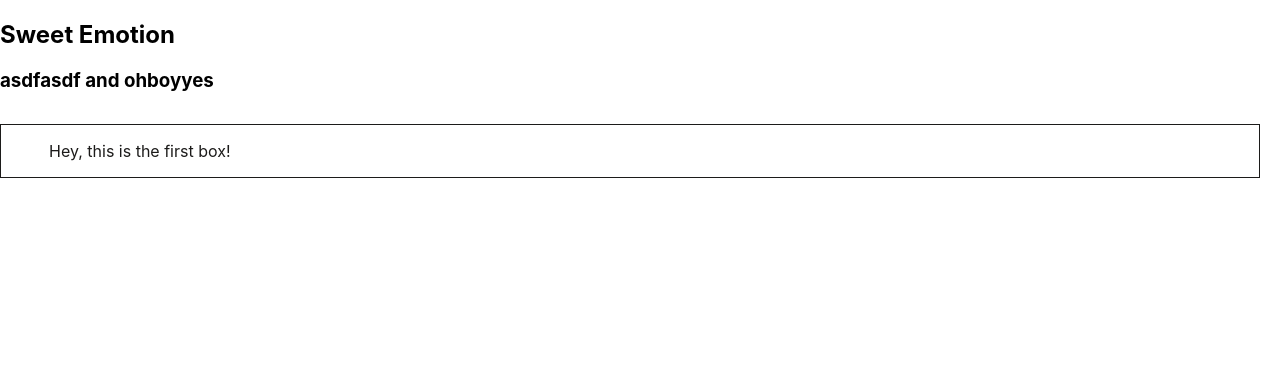
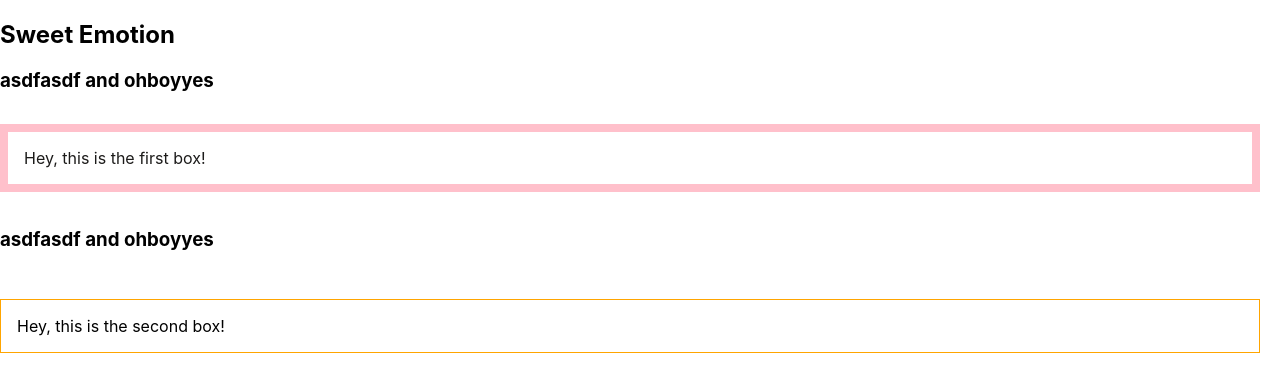
Before and after one commit to mmcculloughrockethomes/emotional-styled-system, a React (Create React App) app: page / in a window 1280 px wide. Shown: the top 392 px of the page. Built offline with nearby package versions, Linux system fonts and the light colour scheme.

Commit message:
Clean up component

```diff
--- a/src/Emotion/SectionEmotion.tsx
+++ b/src/Emotion/SectionEmotion.tsx
@@ -22,12 +22,13 @@
         mb="9"
         showBoxTitle="asdfasdf"
         mt="8"
-        pl="12"
+        pl="4"
+        mx="4"
         myTitle="Wuuuut ya I tink that is cool"
         color="sprk.black"
-        xs={{
+        sx={{
           borderColor: "pink",
-          boxShadow: "1px 4px 18px #004fff",
+          borderWidth: "8px",
         }}
         onClick={() => {
           console.log("oh ya");
@@ -38,6 +39,21 @@
       >
         <p>Hey, this is the first box!</p>
       </Box>
+      <Box
+        mb="9"
+        showBoxTitle="asdfasdf"
+        mt="12"
+        pl="4"
+        mx="4"
+        onClick={() => {
+          console.log("oh ya");
+        }}
+        matIsCool="ohboyyes"
+        className="shit-ya"
+        id="box-1"
+      >
+        <p>Hey, this is the second box!</p>
+      </Box>
     </div>
   );
 }
--- a/src/Emotion/components/Box.tsx
+++ b/src/Emotion/components/Box.tsx
@@ -17,21 +17,17 @@
   showBoxTitle,
   myTitle,
   matIsCool,
-  ...otherProps
+  ...rest
 }: boxPropTypes) => {
   const TagName = as ? as : "div";
-  const [styleProps, forWardProps] = parseStyleProps(otherProps);
-
-  const BoxStyleProps = {
-    border: "solid thin",
-    borderColor: "purple",
-    boxShadow: "",
-  };
+  const [styleProps, forWardProps] = parseStyleProps(rest);
 
   const boxStyles = {
-    ...styleProps,
     border: "solid thin",
     marginRight: "20px",
+    borderColor: "orange",
+    borderWidth: "1px",
+    ...styleProps,
   };
 
   return (
--- a/src/Emotion/system/system.ts
+++ b/src/Emotion/system/system.ts
@@ -3,6 +3,9 @@
 
 export interface anyReactProps {
   [x: string]: unknown;
+  sx?: {
+    [x: string]: string;
+  };
 }
 
 export type cssPropAndVar = [keyof themeValue, string];
@@ -19,7 +22,7 @@
 export function parseStyleProps(props: anyReactProps) {
   const styleProps: { [x: string]: string | number } = {};
   const forwardProps: { [x: string]: unknown } = {};
-  const { xs, ...rest } = props;
+  const { sx, ...rest } = props;
 
   Object.entries(rest).forEach((entry: [string, unknown]) => {
     const [key, value] = entry;
@@ -34,14 +37,16 @@
   });
 
   const stylePropsMapped = getMappedStyleProps(styleProps);
+  const finalStyledPropsMapped = { ...stylePropsMapped, ...sx };
 
-  return [stylePropsMapped, forwardProps];
+  return [finalStyledPropsMapped, forwardProps];
 }
 
 // The prop keys are already known to be valid prop keys
 interface mappedStylePropsTypes {
   [x: string]: string;
 }
+
 const getMappedStyleProps = (styleProps: { [x: string]: string | number }) => {
   const mappedStyleProps: mappedStylePropsTypes = {};
 
@@ -71,8 +76,6 @@
 
 /**
  * Style Props tools
- *
- * WIP
  *
  * covert {mb: "36"} to ['marginBottom', "var(--rh-space-36)"]
  * covert {color: "sprk.purple.deep"} to ['color', "var(--rh-colors-sprk_purple_dark)"]
```
